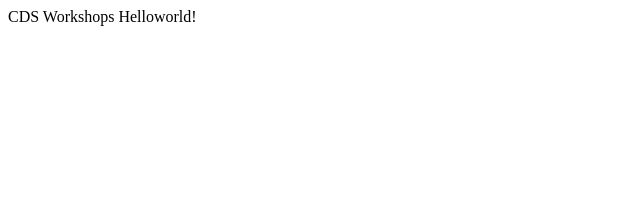
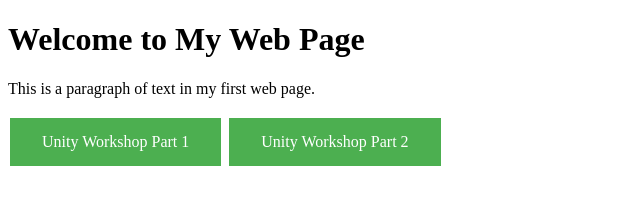
Before and after one commit to rfpg/cdsworkshops, a plain HTML site: page index.html in a window 1280 px wide. Shown: the whole page, without its empty margins (0-640 px from the left). Drawn offline with Linux system fonts and the light colour scheme.

Commit message:
Add files via upload

```diff
--- a/index.html
+++ b/index.html
@@ -1,4 +1,33 @@
+<!DOCTYPE html>
 <html>
-<head>CDS Workshops</head>
-<body>Helloworld!</body>
+<head>
+    <title>CDS - Unity Workshops</title>
+    <style>
+        .button {
+            background-color: #4CAF50; /* Green background */
+            border: none;
+            color: white;
+            padding: 15px 32px;
+            text-align: center;
+            text-decoration: none;
+            display: inline-block;
+            font-size: 16px;
+            margin: 4px 2px;
+            cursor: pointer;
+            transition: background-color 0.3s; /* Smooth transition for hover effect */
+        }
+
+        .button:hover {
+            background-color: #45a049; /* Darker shade of green */
+        }
+    </style>
+</head>
+<body>
+    <h1>Welcome to My Web Page</h1>
+    <p>This is a paragraph of text in my first web page.</p>
+
+    <!-- Buttons -->
+    <a href="#" class="button">Unity Workshop Part 1</a>
+    <a href="#" class="button">Unity Workshop Part 2</a>
+</body>
 </html>
```
